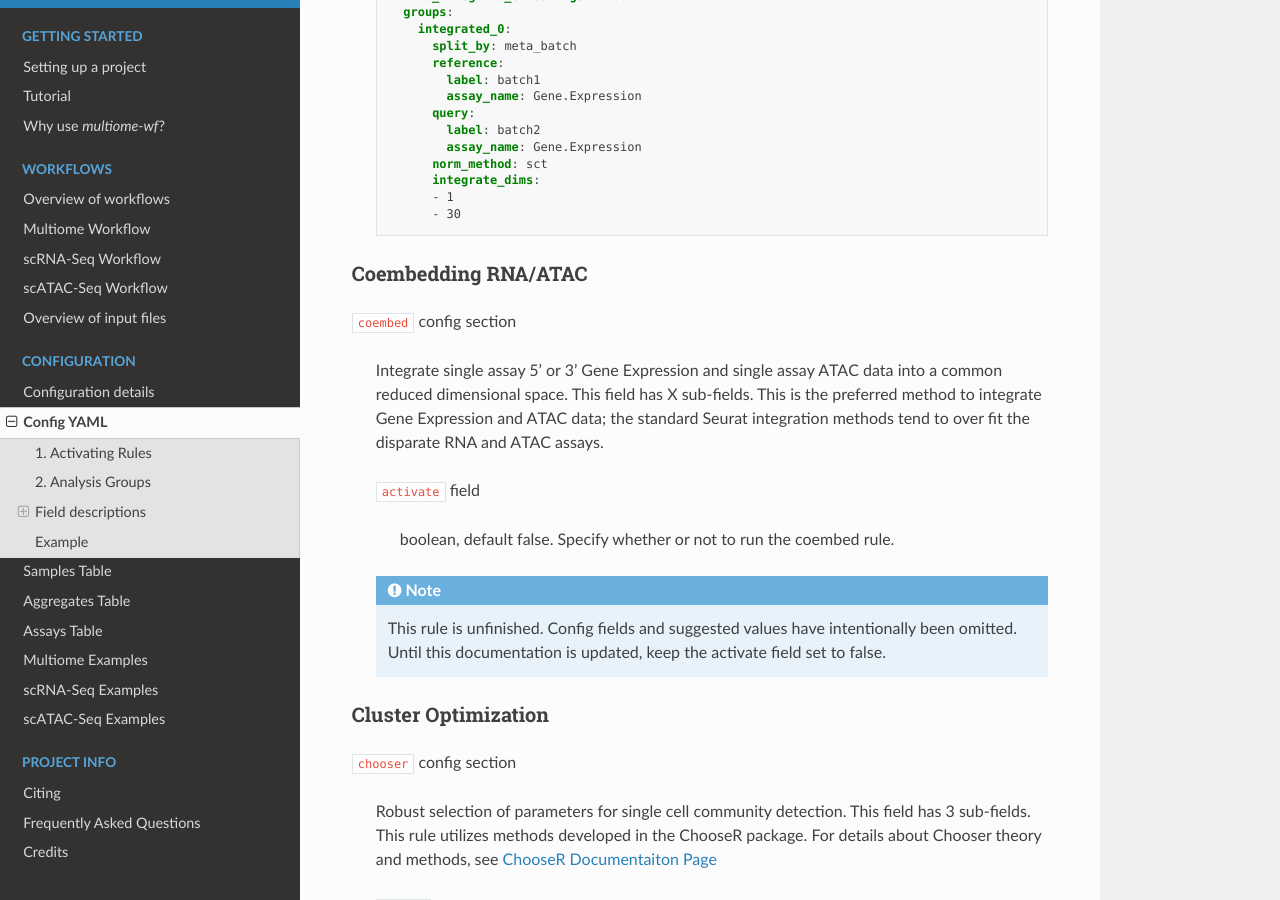
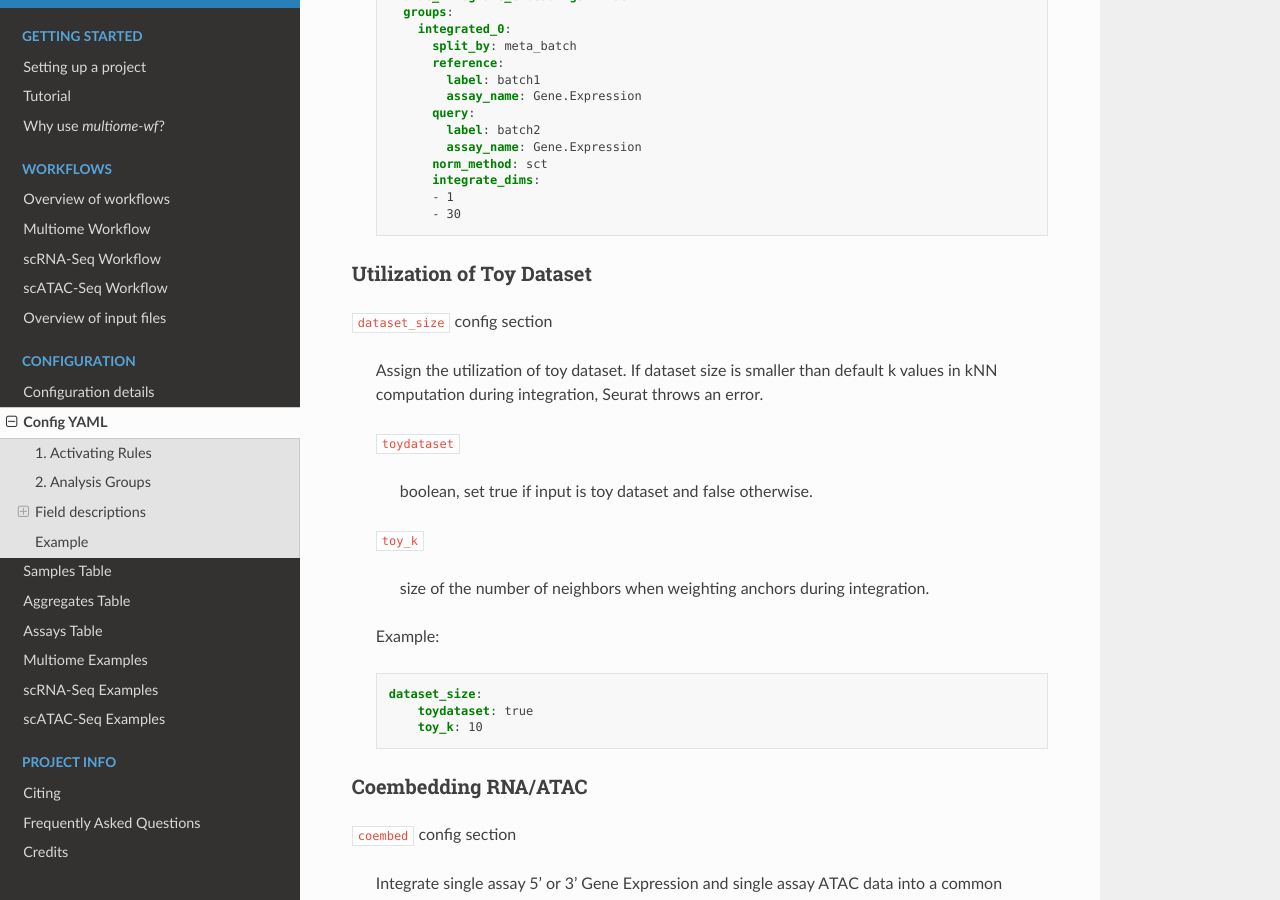
Before and after one commit to NICHD-BSPC/multiome-wf, a Sphinx documentation site: the page built from docs/configuration/config-yaml.rst, in a window 1280 px wide and 900 px high, scrolled down 7909 px. Built offline with Sphinx 7.4.7 and the Read the Docs theme 2.0.0, drawn with Linux system fonts in a browser that asks for light colours; some of the changed text lies outside the part shown.

Commit message:
doc updated

```diff
--- a/docs/configuration/config-yaml.rst
+++ b/docs/configuration/config-yaml.rst
@@ -340,6 +340,31 @@ Integration
               - 1
               - 30
 
+
+Utilization of Toy Dataset
+^^^^^^^^^^^^^^^^^^^^^^^^^^
+
+``dataset_size`` config section
+
+    Assign the utilization of toy dataset. If dataset size is smaller than default k values in kNN computation during integration, Seurat throws an error.
+
+
+    ``toydataset``
+
+        boolean, set true if input is toy dataset and false otherwise.
+
+    ``toy_k``
+
+        size of the number of neighbors when weighting anchors during integration.
+
+    Example:
+
+    .. code-block:: yaml
+
+        dataset_size:
+            toydataset: true
+            toy_k: 10
+
 Coembedding RNA/ATAC
 ^^^^^^^^^^^^^^^^^^^^
 
@@ -412,6 +437,23 @@ Cluster Optimization
             - frequency_grouped
             - silhouette_grouped
 
+Clustering Resolution
+^^^^^^^^^^^^^^^^^^^^^
+
+``cluster`` config section
+
+    Set the clustering resolution.
+
+    ``resolution``
+
+        float, set the clustering resolution manually. If set to ``null``, the resolution is determined through the optimization using the ``chooser``.
+
+    Example:
+
+    .. code-block:: yaml
+
+        cluster:
+            resolution: 0.6
 
 Weighted Nearest Neighbor
 ^^^^^^^^^^^^^^^^^^^^^^^^^
@@ -625,6 +667,10 @@ See :ref: `overview-wf` for more detailed examples of config files.
           - 1
           - 30
 
+    dataset_size:
+      toydataset: true  # true or false
+      toy_k: 10
+
     coembed:
       activate: false
       reference:
```
Also changed, not shown: other parts of docs/configuration/config-yaml.rst (+3 -0 lines), docs/configuration/config.rst (+39 -6 lines).
